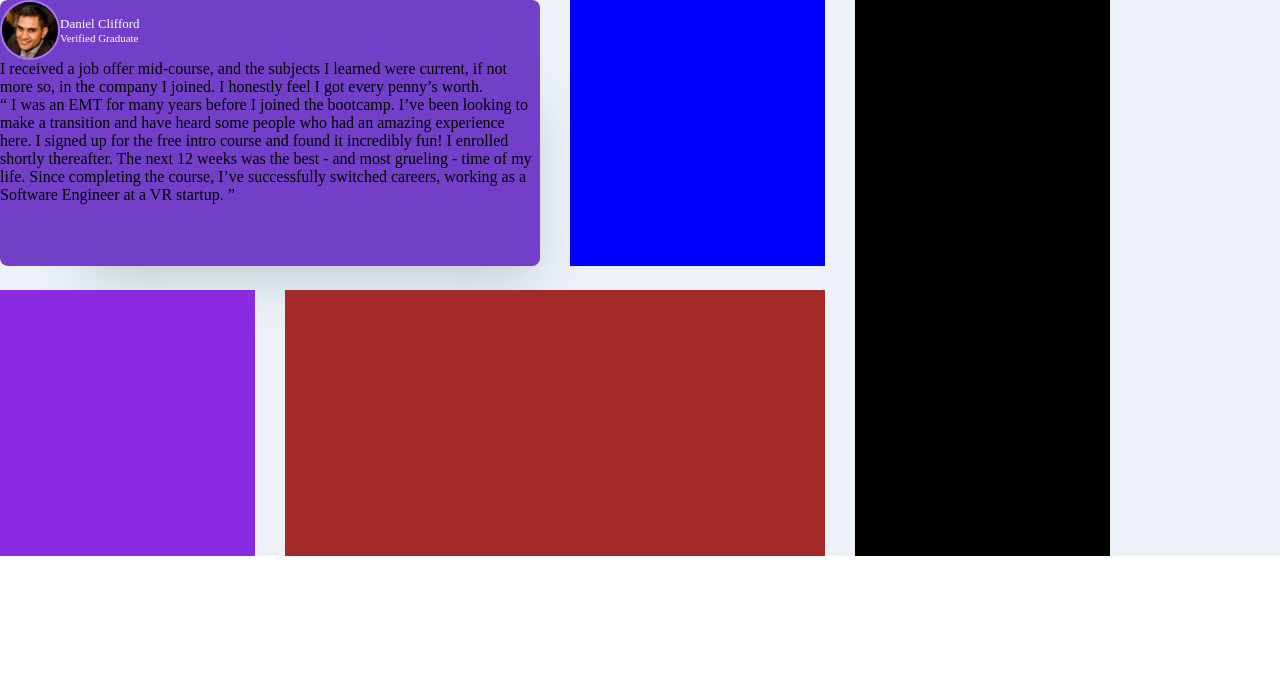
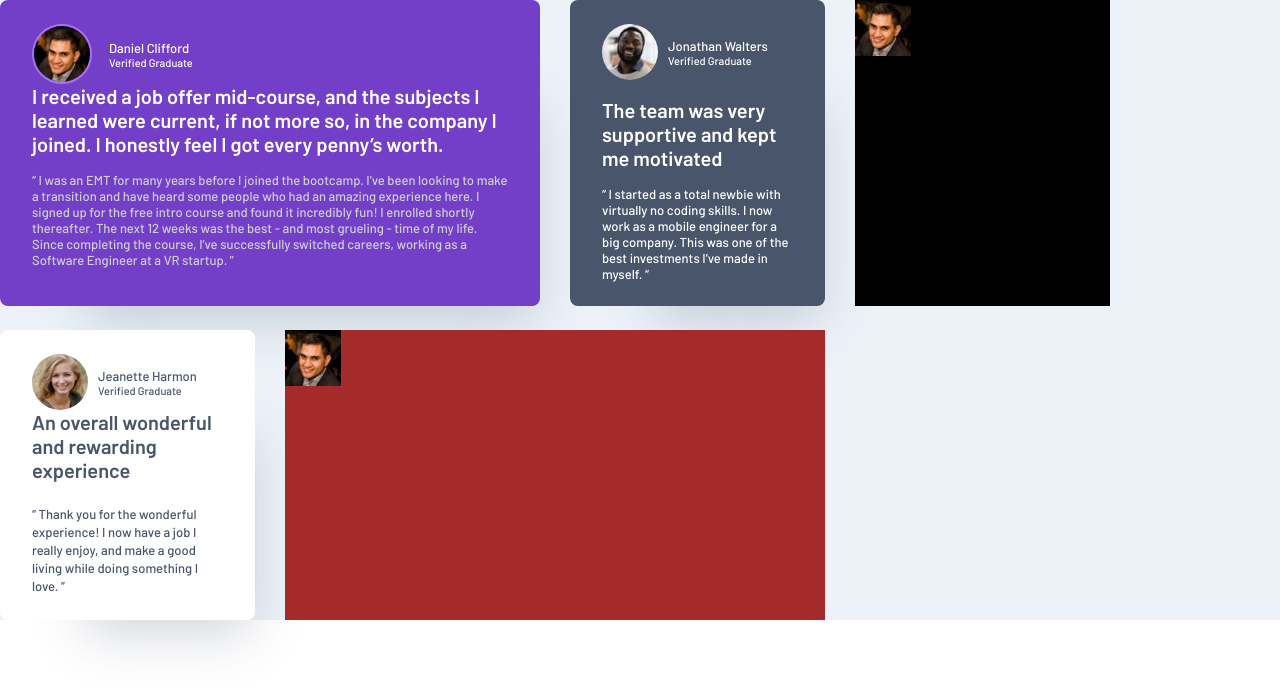
Before and after one commit to Baqari-Fruidze/https-github.com-Baqari-Fruidze-testimonials-grid-section, a plain HTML site: page index.html in a window 1280 px wide. Drawn offline with Linux system fonts and the light colour scheme.

Commit message:
done fisrt 3,continue

```diff
--- a/index.html
+++ b/index.html
@@ -3,12 +3,18 @@
   <head>
     <meta charset="UTF-8" />
     <meta name="viewport" content="width=device-width, initial-scale=1.0" />
+    <link rel="preconnect" href="https://fonts.googleapis.com" />
+    <link rel="preconnect" href="https://fonts.gstatic.com" crossorigin />
+    <link
+      href="https://fonts.googleapis.com/css2?family=Barlow:wght@500;600&display=swap"
+      rel="stylesheet"
+    />
     <link rel="stylesheet" href="style.css" />
     <title>testimonials-grid-section</title>
   </head>
   <body>
     <div class="main">
-      <div class="daniel">
+      <div class="daniel box">
         <div class="daniels-div-inside">
           <img
             class="dan-image"
@@ -35,10 +41,49 @@
           a Software Engineer at a VR startup. ”
         </p>
       </div>
-      <div class="b"></div>
-      <div class="c"></div>
-      <div class="d"></div>
-      <div class="e"></div>
+      <div class="jonathan box">
+        <div class="jonatan-inside">
+          <img
+            class="jonatan-img"
+            src="./images/image-jonathan.jpg"
+            alt="janathan photo"
+          />
+          <div class="jonatan-name-surname">
+            <span class="jonatan-name">Jonathan Walters</span>
+            <span class="jonatan-verified">Verified Graduate</span>
+          </div>
+        </div>
+        <p class="jonatan-text1">
+          The team was very supportive and kept me motivated
+        </p>
+        <p class="jonatan-text2">
+          “ I started as a total newbie with virtually no coding skills. I now
+          work as a mobile engineer for a big company. This was one of the best
+          investments I’ve made in myself. “
+        </p>
+      </div>
+      <div class="janete box">
+        <div class="janete-inside">
+          <img
+            class="janete-img"
+            src="./images/image-jeanette.jpg"
+            alt="janete photo"
+          />
+          <div class="janete-name-surname">
+            <span class="janete-name">Jeanette Harmon</span>
+            <span class="janete-veryfied">Verified Graduate</span>
+          </div>
+        </div>
+        <p class="janete-text1">
+          An overall wonderful and rewarding experience
+        </p>
+        <p class="janete-text2">
+          “ Thank you for the wonderful experience! I now have a job I really
+          enjoy, and make a good living while doing something I love. ”
+        </p>
+      </div>
+      <div class="d"><img src="./images/image-daniel.jpg" alt="" /></div>
+      <div class="e"><img src="./images/image-daniel.jpg" alt="" /></div>
     </div>
   </body>
 </html>
--- a/style.css
+++ b/style.css
@@ -2,13 +2,19 @@
   padding: 0;
   margin: 0;
   box-sizing: border-box;
+}
+body {
+  font-family: "Barlow", sans-serif;
+}
+.box {
+  padding: 24px 32px;
 }
 .main {
   flex-grow: 0;
   background-color: #ecf2f8;
   display: grid;
   grid-template-columns: 255px 255px 255px 255px;
-  grid-template-rows: 266px 266px;
+  /* grid-template-rows: 266px 266px; */
   column-gap: 30px;
   row-gap: 24px;
 }
@@ -42,12 +48,122 @@
   display: flex;
   flex-direction: column;
   justify-content: center;
+  margin-left: 17px;
 }
-.b {
-  background-color: blue;
+.dan-text1 {
+  flex-grow: 0;
+  font-family: Barlow;
+  font-size: 20px;
+  font-weight: 600;
+  font-stretch: semi-condensed;
+  color: #fff;
 }
-.c {
-  background-color: blueviolet;
+.dan-text2 {
+  flex-grow: 0;
+  font-size: 13px;
+  font-weight: 500;
+  font-stretch: semi-condensed;
+  font-style: normal;
+  letter-spacing: normal;
+  color: #cfcfcf;
+  margin-top: 16px;
+}
+.jonathan {
+  flex-grow: 0;
+  border-radius: 8px;
+  box-shadow: 40px 60px 50px -47px rgba(72, 85, 106, 0.25);
+  background-color: #48556a;
+}
+.jonatan-inside {
+  display: flex;
+}
+.jonatan-img {
+  border-radius: 50px;
+}
+.jonatan-name-surname {
+  display: flex;
+  flex-direction: column;
+  justify-content: center;
+  margin-left: 10px;
+}
+.jonatan-name {
+  font-size: 13px;
+  font-weight: 500;
+  color: #fff;
+}
+.jonatan-verified {
+  font-size: 11px;
+  font-weight: 500;
+  font-stretch: semi-condensed;
+  text-align: left;
+  color: #fff;
+}
+.jonatan-text1 {
+  font-size: 20px;
+  font-weight: 600;
+  font-stretch: semi-condensed;
+  letter-spacing: normal;
+  color: #fff;
+  margin-top: 18px;
+}
+.jonatan-text2 {
+  font-size: 13px;
+  font-weight: 500;
+  font-stretch: semi-condensed;
+  font-style: normal;
+  color: #fff;
+  margin-top: 16px;
+}
+
+.janete {
+  flex-grow: 0;
+  border-radius: 8px;
+  box-shadow: 40px 60px 50px -47px rgba(72, 85, 106, 0.25);
+  background-color: #fff;
+}
+.janete-inside {
+  display: flex;
+}
+.janete-img {
+  border-radius: 50px;
+}
+.janete-name-surname {
+  display: flex;
+  flex-direction: column;
+  justify-content: center;
+  margin-left: 10px;
+}
+.janete-name {
+  font-size: 13px;
+  font-weight: 500;
+  font-stretch: semi-condensed;
+  color: #48556a;
+}
+.janete-veryfied {
+  font-size: 11px;
+  font-weight: 500;
+  font-stretch: semi-condensed;
+  color: #48556a;
+}
+.janete-text1 {
+  font-size: 20px;
+  font-weight: 600;
+  font-stretch: semi-condensed;
+  font-style: normal;
+  line-height: normal;
+  letter-spacing: normal;
+  color: #48556a;
+}
+.janete-text2 {
+  font-size: 13px;
+  font-weight: 500;
+  font-stretch: semi-condensed;
+  font-style: normal;
+  line-height: 1.38;
+  letter-spacing: normal;
+  text-align: left;
+  color: #48556a;
+  margin-top: 24px;
 }
 .d {
   background-color: brown;
```
